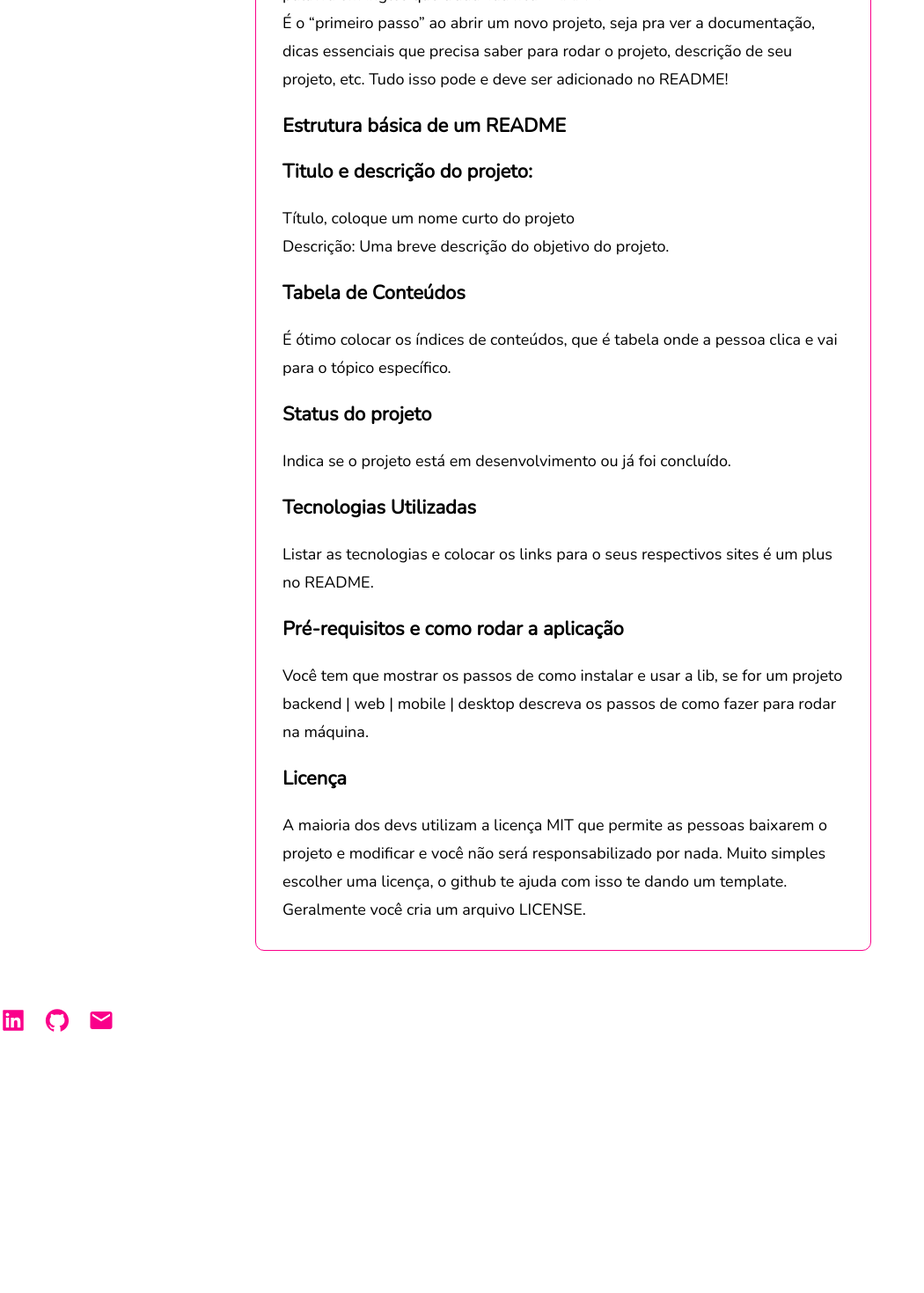
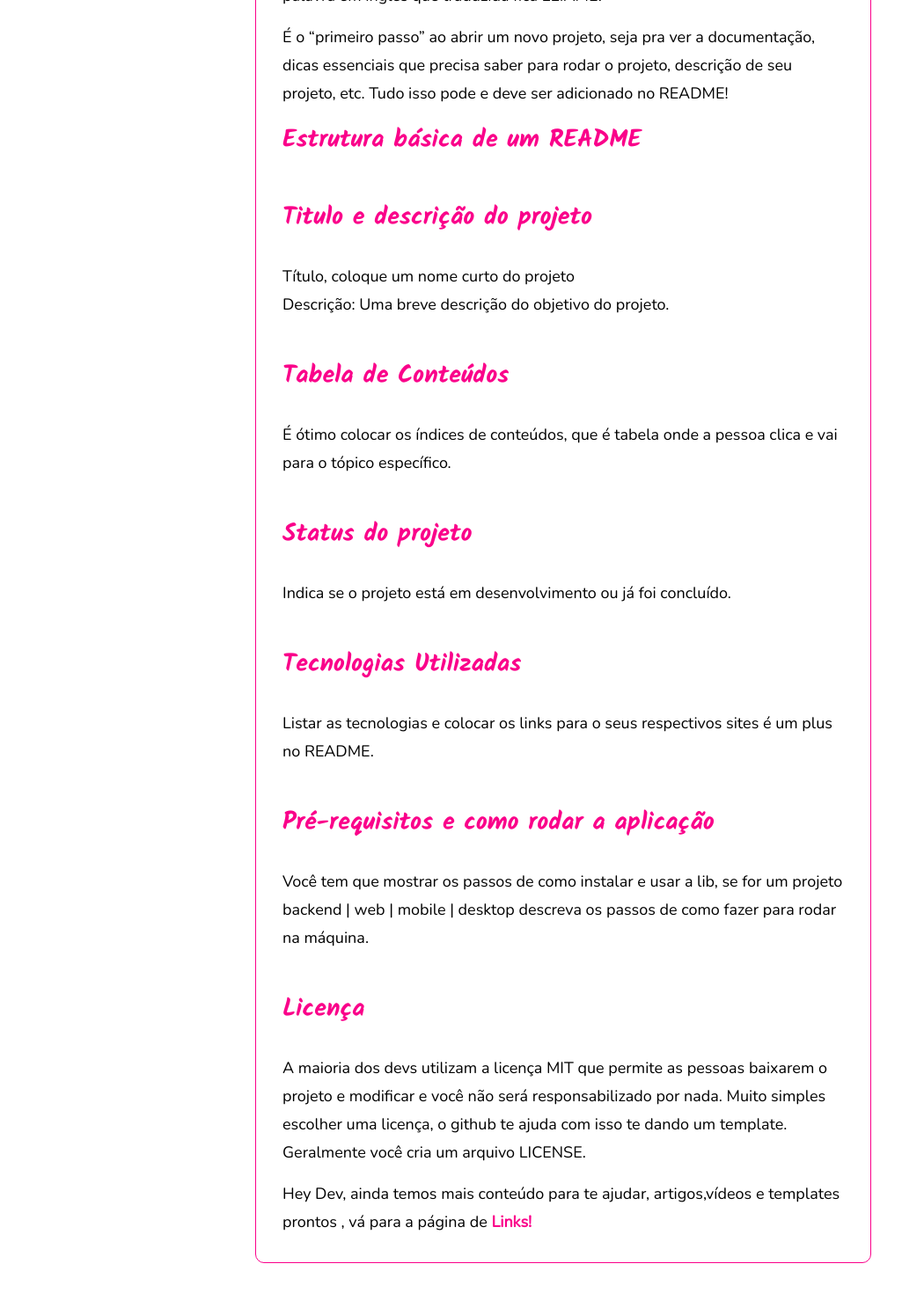
Before and after one commit to LarisseLima/hello-readme, a React (Create React App) app: page /tips in a window 1280 px wide. Shown: the part 440-1910 px from the top of the page at 88% size, without its empty margins (0-1050 px from the left). Before the commit the page ends 1626 px from the top, so only its background shows below. Built offline with nearby package versions, Linux system fonts and the light colour scheme.

Commit message:
Ajustando css de dicas

```diff
--- a/src/Pages/Home.jsx
+++ b/src/Pages/Home.jsx
@@ -8,7 +8,7 @@ import '../Styles/global.css';
 
 export default function Home() {
   return (
-    <div id="home-page">
+    <div id="home__page">
       <div className="content-wrapper">
         <main>
           <Nav />
--- a/src/Pages/Tips.jsx
+++ b/src/Pages/Tips.jsx
@@ -2,22 +2,24 @@ import React from 'react';
 import Sidebar from '../Components/Sidebar';
 import Footer from '../Components/Footer/Footer';
 import PageTitle from '../Components/PageTitle/PageTitle';
+import { Link } from 'react-router-dom';
 import '../Styles/Pages/tips.css';
 
 export default function Tips() {
   return (
-    <div id="tips-page">
+    <div id="tips__page">
       <Sidebar />
-      <div class="tips-page-header">
+      <main class="tips__page-header">
         <PageTitle
           pageTitle='Dicas'
         />
-        <h3>O que é README?</h3>
+        <h2>O que é README?</h2>
         <p>README.md é um arquivo com extensão .md (Markdown). README é uma palavra em inglês que traduzida fica LEIAME.</p>
         <p>É o “primeiro passo” ao abrir um novo projeto, seja pra ver a documentação, dicas essenciais que precisa saber para rodar o projeto, descrição de seu projeto, etc. Tudo isso pode e deve ser adicionado no README!</p>
 
-        <h3>Estrutura básica de um README</h3>
-        <h3> Titulo e descrição do projeto:</h3>
+        <h2>Estrutura básica de um README</h2>
+
+        <h3> Titulo e descrição do projeto</h3>
         <p>Título, coloque um  nome curto do projeto <br></br>
           Descrição: Uma breve descrição do objetivo do projeto.</p>
 
@@ -38,8 +40,10 @@ export default function Tips() {
         Muito simples escolher uma licença, o github te ajuda com isso te dando um template.
         Geralmente você cria um arquivo LICENSE.</p>
 
-
-      </div>
+        <p>Hey Dev, ainda temos mais conteúdo para te ajudar, artigos,vídeos e templates prontos , vá para a página de
+        <span className='span-link'><Link to='/links'> Links! </Link></span>
+        </p>
+      </main>
       <Footer />
     </div>
   );
--- a/src/Styles/Pages/home.css
+++ b/src/Styles/Pages/home.css
@@ -1,6 +1,6 @@
 @import url('https://fonts.googleapis.com/css2?family=Kalam:wght@700&display=swap');
 
-#home-page {
+#home__page {
     padding: 2rem;
 	width: 100vw;
 	height: 100vh;
@@ -10,7 +10,7 @@
 	align-items: center;
 }
 
-#home-page .content-wrapper {
+#home__page .content-wrapper {
 	position: relative;
 	width: 100%;
 	max-width: 1100px;
@@ -24,12 +24,12 @@
     background-size: 500px;
 }
 
-#home-page .content-wrapper main {
+#home__page .content-wrapper main {
 	max-width: 350px;
 
 }
 
-#home-page .content-wrapper main h1 {
+#home__page .content-wrapper main h1 {
 	margin-top: 30px;
 	font-size: 96px;
 	font-weight: 900;
--- a/src/Styles/Pages/tips.css
+++ b/src/Styles/Pages/tips.css
@@ -1,7 +1,32 @@
-.tips-page-header {
+@import url('https://fonts.googleapis.com/css2?family=Kalam:wght@700&display=swap');
+
+
+.tips__page-header {
     width: 700px;
     margin: 64px auto;
     border: 1px solid  #fa008a;
     border-radius: 10px;
     padding: 30px ;
 }
+
+main h2,h3 {
+    font-size: 28px;
+    font-family: 'Kalam', cursive;
+    color:  #fa008a;
+    padding-top: 15px;
+
+}
+main p {
+   margin-top: 15px;
+   font-family: 'Nunito', sans-serif;
+
+}
+span {
+    font-weight: bold;
+    color: #fa008a;
+}
+
+span:hover {
+    color: #f6fa00;
+    outline-offset: 8px;
+}
--- a/src/Styles/global.css
+++ b/src/Styles/global.css
@@ -1,6 +1,6 @@
 @import url('https://fonts.googleapis.com/css2?family=Nunito:wght@300&display=swap');
 body, h1, h2, p, ul, li, a {
-  margin: 0;
+  margin: 0px;
   padding: 0;
 }
 
@@ -15,6 +15,7 @@ h2 {
 
 h3 {
   font-size: 22px;
+  font-family: 'Nunito', sans-serif;
 }
 
 p {
```
